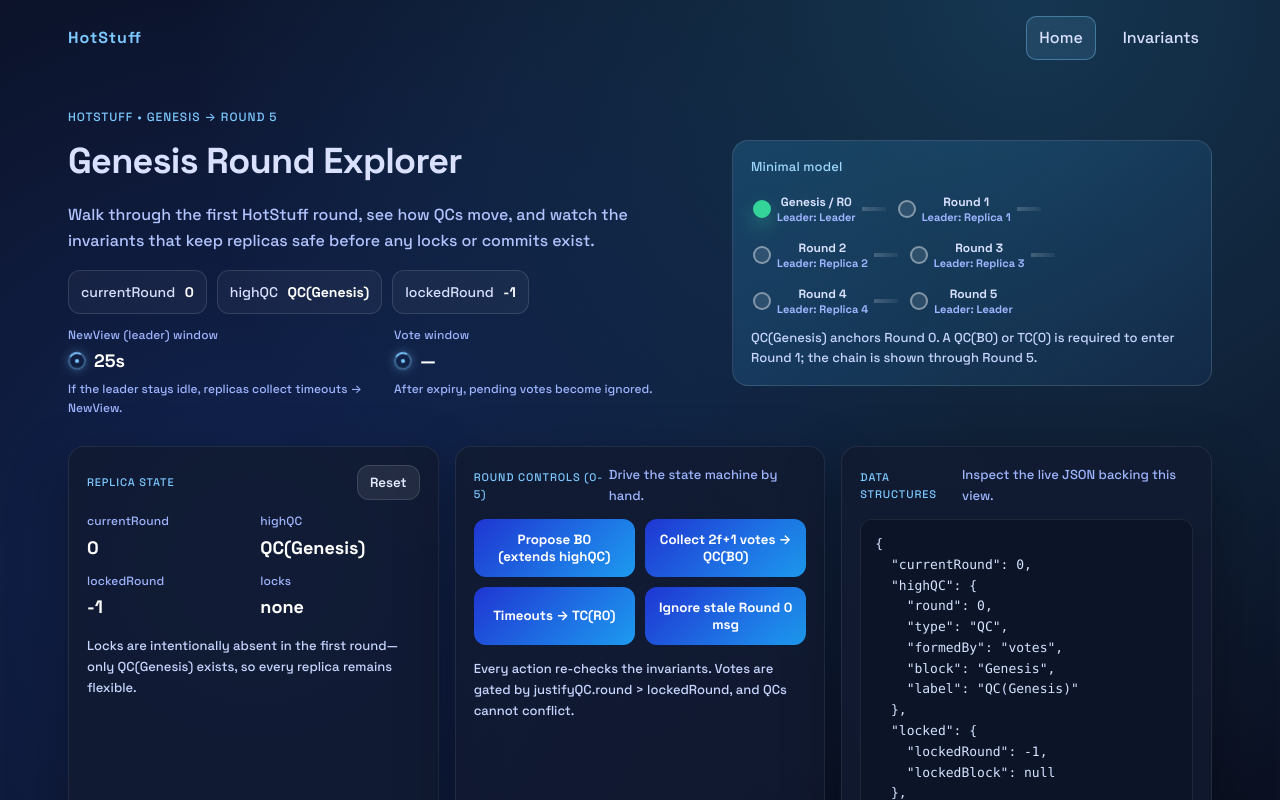
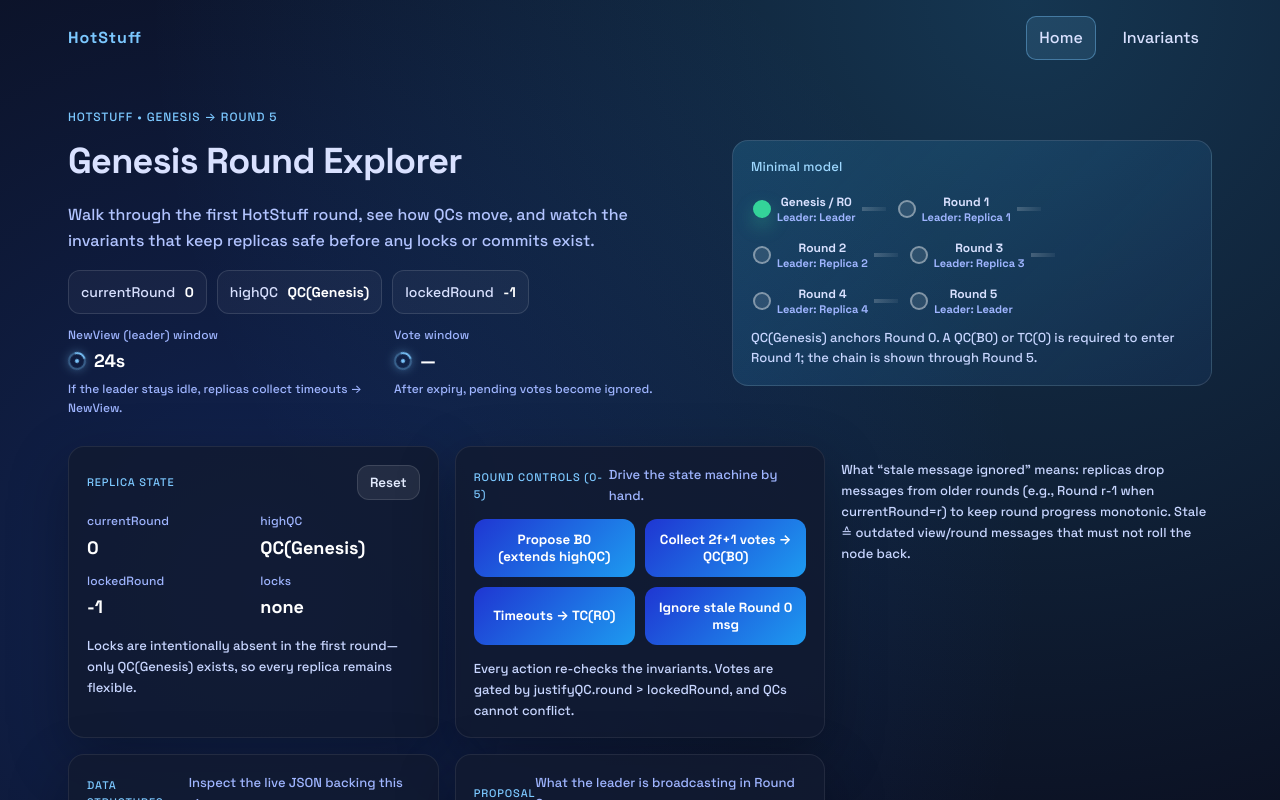
Before and after one commit to Nepalichhoro/big-hustler-crypto-hub, a React (Vite) app in the folder hotst/ui/: page / in a window 1280 px wide. Shown: the top 800 px of the page. Built offline with nearby package versions, Linux system fonts and the light colour scheme.

Commit message:
Adds a not on stale message.

```diff
--- a/hotst/ui/src/components/HomePage.tsx
+++ b/hotst/ui/src/components/HomePage.tsx
@@ -87,6 +87,12 @@ export function HomePage({
           onTimeout={onTimeout}
           onIgnore={onIgnore}
         />
+        <p className="note">
+          What “stale message ignored” means: replicas drop messages from older
+          rounds (e.g., Round r-1 when currentRound=r) to keep round progress
+          monotonic. Stale ≙ outdated view/round messages that must not roll the
+          node back.
+        </p>
 
         <DataStructuresCard dataSnapshot={dataSnapshot} />
 
```
